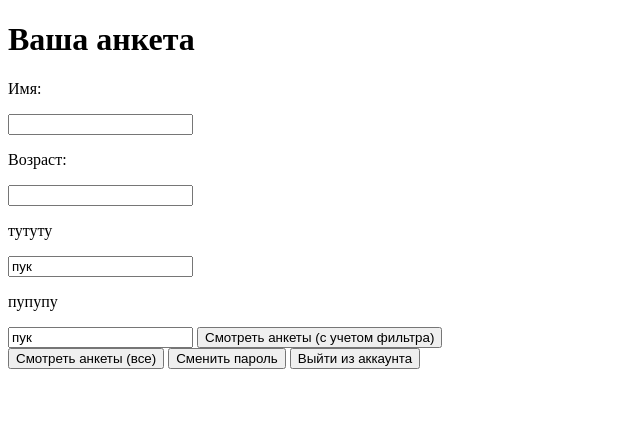
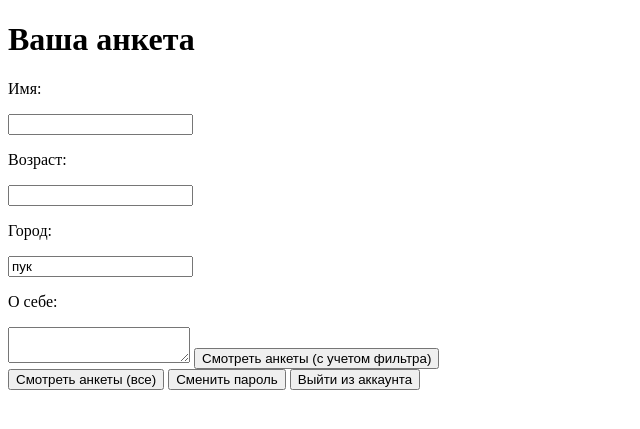
Before and after one commit to argecyplusplus/datingsite, a Django app: page /searching/myprofile/ in a window 1280 px wide. Shown: the top 429 px of the page, without its empty margins (0-640 px from the left). Run offline with Django 4.2, Linux system fonts and the light colour scheme.

Commit message:
конча

```diff
--- a/datingsite/searching/models.py
+++ b/datingsite/searching/models.py
@@ -34,3 +34,7 @@
 
     def __str__(self):
         return f'{self.name}'
+
+
+class MyProfile (Profile):
+    owner = models.ForeignKey(Profile, related_name='profile_owner', verbose_name='Пользователь', on_delete=models.CASCADE)
--- a/datingsite/searching/urls.py
+++ b/datingsite/searching/urls.py
@@ -6,5 +6,6 @@ urlpatterns = [
     path('<int:pk>/', views.ProfileView.as_view()),
     path ('myprofile/', views.MyProfileView, name='myprofile'),
     path ('register/', views.RegisterView.as_view(), name='register'),
-    path('', views.ProfileViewAllProtected, name='profiles')
+    path('', views.ProfileViewAllProtected, name='profiles'),
+    path('createprofile/', views.CreateMyProfile.as_view(), name='createprofile')
 ]
--- a/datingsite/searching/views.py
+++ b/datingsite/searching/views.py
@@ -28,8 +28,6 @@ class ProfileView(View):
 def MyProfileView(request):
     return render (request, 'searching/myprofile.html')
 
-
-
 class RegisterView(FormView):
     form_class = RegisterForm
     template_name = 'registration/register.html'
@@ -37,3 +35,11 @@ class RegisterView(FormView):
     def form_valid(self, form):
         form.save()
         return super().form_valid(form)
+
+
+
+class CreateMyProfile(View):
+    #создание и редактирование анкеты
+    def post(self, request):
+        print (request.POST)
+        return redirect('/searching/')
--- a/datingsite/templates/searching/myprofile.html
+++ b/datingsite/templates/searching/myprofile.html
@@ -5,18 +5,18 @@
     </head>
     <body>
         <h1>Ваша анкета</h1>
-        <form method="post">
+        <form action="{% url 'createprofile' %}" method="post">
             {% csrf_token %}
 
 
-        <!-- Дефолты надо подтянуть из БД -->
-        <p>Имя:</p> <input value="{{profile.name}}">
-        <p>Возраст: </p><input value="{{profile.age}}">
-        <p>тутуту</p><input value="пук">
-        <p>пупупу</p><input value="пук">
+            <!-- Дефолты надо подтянуть из БД -->
+            <p>Имя:</p> <input value="{{profile.name}}" name="name">
+            <p>Возраст: </p><input value="{{profile.age}}"name="age">
+            <p>Город: </p><input value="пук" name="city">
+            <p>О себе: </p><textarea name="description"></textarea >
 
 
-        <button type='submit'>Смотреть анкеты (с учетом фильтра)</button>
+            <button type='submit'>Смотреть анкеты (с учетом фильтра)</button>
 
         </form>
         <button onclick="location.href='/searching/'">Смотреть анкеты (все)</button>
```
